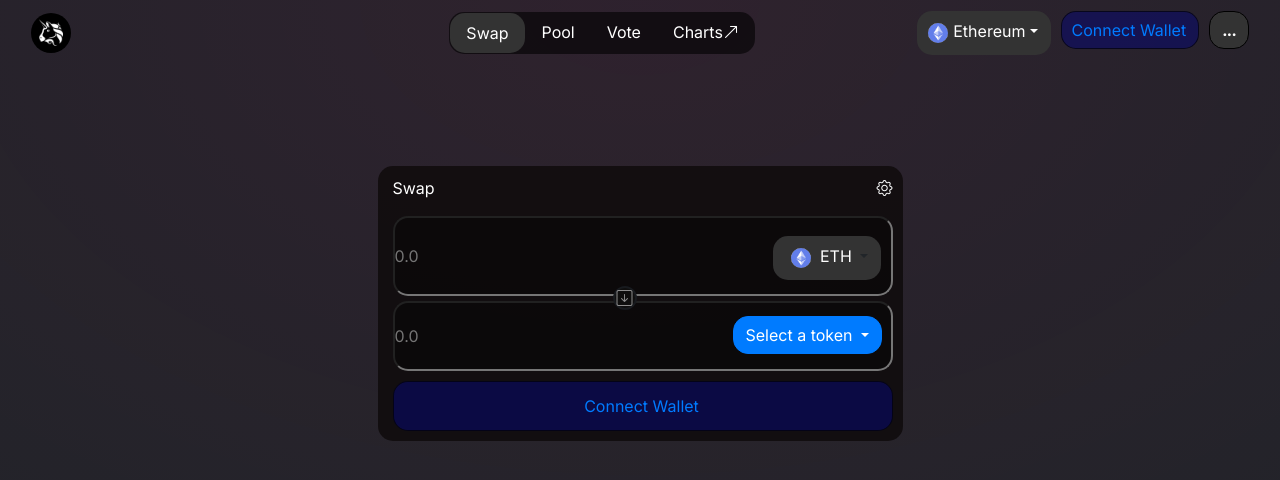
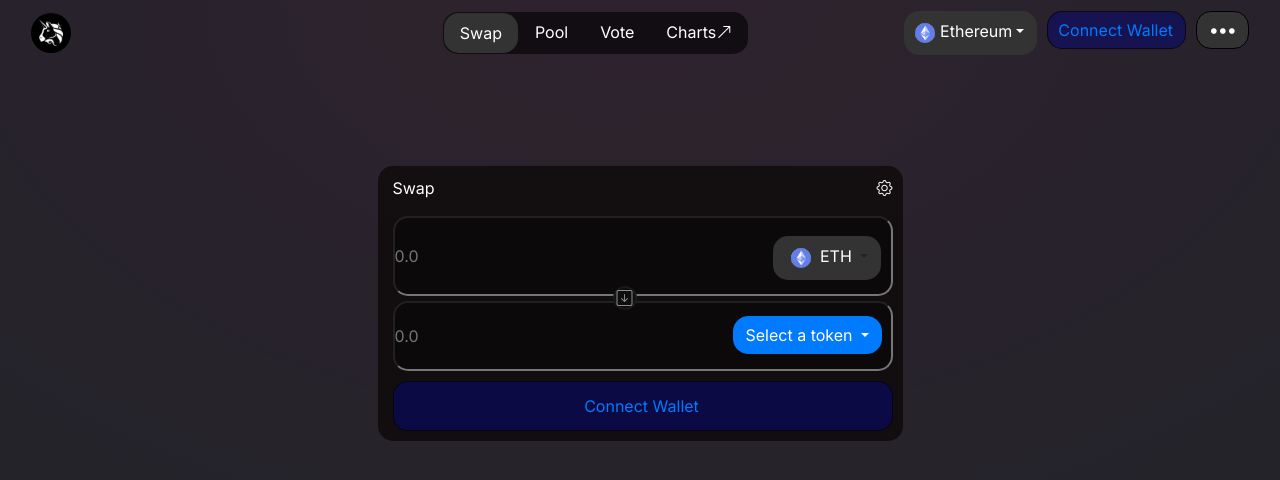
Before and after one commit to cyryl1/Uniswap-clone-no-functionalities-, a plain HTML site: page index.html in a window 1280 px wide. Drawn offline with nearby package versions, Linux system fonts and the light colour scheme.

Commit message:
Update index.html

```diff
--- a/index.html
+++ b/index.html
@@ -52,7 +52,7 @@
                     padding-left: 10px; border-color: rgba(0, 0, 0, 0.646);">Connect Wallet</button>
                 </div>
                 <div style="padding-left: 10px;">
-                    <button class="btn text-white" style="background-color: #333; border-radius: 15px; border-color: #000;"><strong>...</strong></button>
+                    <button class="btn text-white" style="background-color: #333; border-radius: 15px; border-color: #000;"><strong>&#8226;&#8226;&#8226;</strong></button>
                 </div>
             </div>
         </div>
```
